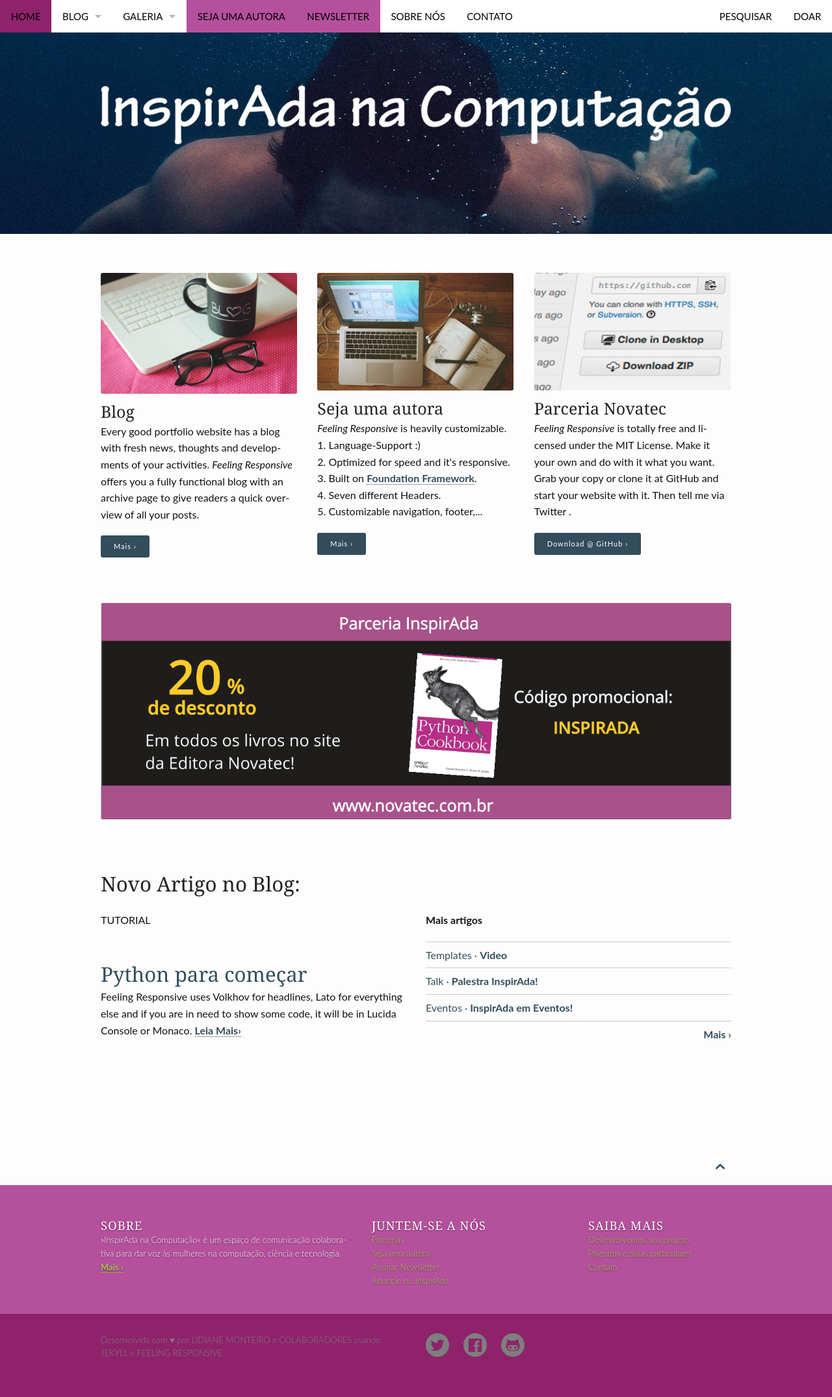
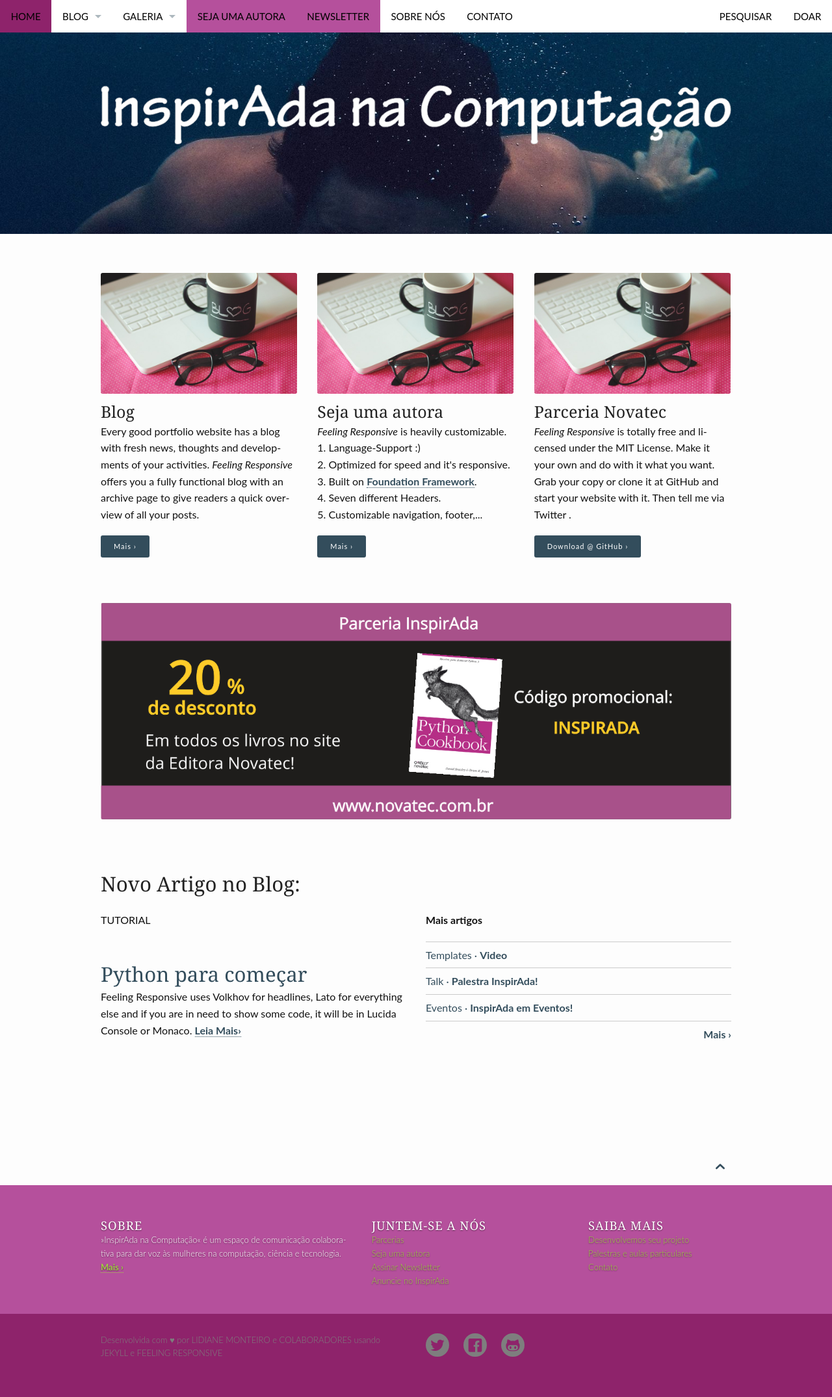
Before and after one commit to inspiradanacomputacao/inspiradanacomputacao.github.io, a Jekyll site: the page built from index.md, in a window 1280 px wide. Shown: the whole page at 65% size. Built offline with Jekyll 4.4.1, drawn with Linux system fonts in a browser that asks for light colours.

Commit message:
Alterando as imagens para demonstrar exemplo

```diff
--- a/index.md
+++ b/index.md
@@ -18,12 +18,12 @@
     title: "Seja uma autora"
     url: 'http://inspiradanacomputacao.github.io/setup'
     text: '<em>Feeling Responsive</em> is heavily customizable.<br>1. Language-Support :)<br>2. Optimized for speed and it&#39;s responsive.<br>3. Built on <a href="http://inspiradanacomputacao.github.io/setup">Foundation Framework</a>.<br>4. Seven different Headers.<br>5. Customizable navigation, footer,...'
-    image: unsplash_4-303x182.jpg
+    image: blog.jpg
 widget-3:
     title: "Parceria Novatec"
     url: 'http://inspiradanacomputacao.github.io/'
     text: '<em>Feeling Responsive</em> is totally free and licensed under the MIT License. Make it your own and do with it what you want. Grab your copy or clone it at GitHub and start your website with it. Then tell me via Twitter <a href="#"></a>.'
-    image: github-303x182.jpg
+    image: blog.jpg
 ---
 
 <!-- video: '<a href="#" data-reveal-id="videoModal"><img src="http://phlow.github.io/feeling-responsive/images/start-video-feeling-responsive-302x182.jpg" width="302" height="182" alt=""></a>' -->
```
